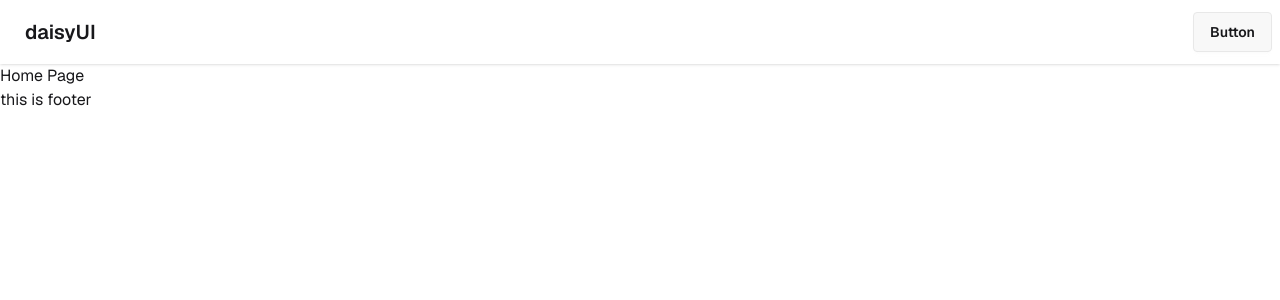
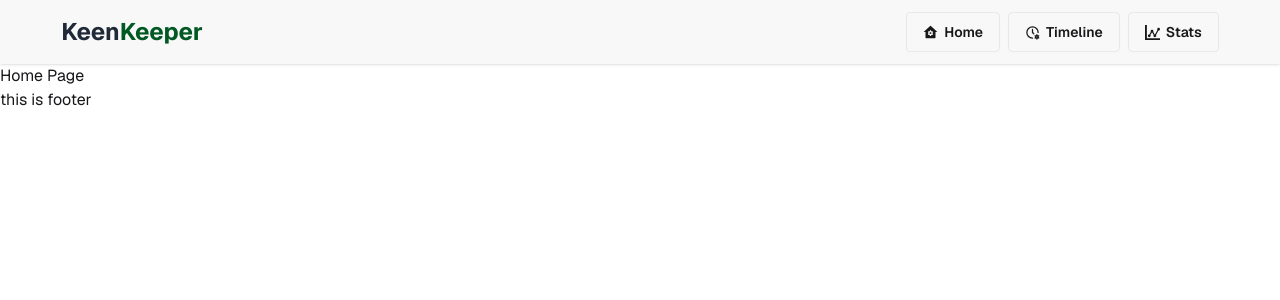
Before and after one commit to hridoy-web/KeenKeeper, a React (Vite) app: page / in a window 1280 px wide. Shown: the top 300 px of the page. Built offline with nearby package versions, Linux system fonts and the light colour scheme.

Commit message:
navbar design complete

```diff
--- a/src/components/Navbar.jsx
+++ b/src/components/Navbar.jsx
@@ -1,34 +1,51 @@
-import React from 'react';
+
+import { ImStatsDots } from 'react-icons/im';
+import { RiHomeGearFill } from 'react-icons/ri';
+import { TbClockCog } from 'react-icons/tb';
+import { NavLink } from 'react-router';
+
 
 const Navbar = () => {
+
+    const navbarLinks = (
+    <>
+      <li>
+        <NavLink to={'/'} className={({ isActive }) => `${isActive ? "text-white bg-green-500" : ""}`}>Home</NavLink>
+      </li>
+      <li>
+        <NavLink to={'/timeLine'} className={({ isActive }) => `${isActive ? "text-white bg-green-500" : ""}`}>Listed Books</NavLink>
+      </li>
+      <li>
+        <NavLink to={'/stats'} className={({ isActive }) => `${isActive ? "text-white bg-green-500" : ""}`}>Page to</NavLink>
+      </li>
+    </>
+  )
+
     return (
-        <div>
+        <div className='bg-base-200 shadow-sm'>
 
-            <div className="navbar bg-base-100 shadow-sm">
-  <div className="navbar-start">
-    <div className="dropdown">
-      <div tabIndex={0} role="button" className="btn btn-ghost lg:hidden">
-        <svg xmlns="http://www.w3.org/2000/svg" className="h-5 w-5" fill="none" viewBox="0 0 24 24" stroke="currentColor"> <path strokeLinecap="round" strokeLinejoin="round" strokeWidth="2" d="M4 6h16M4 12h8m-8 6h16" /> </svg>
+            <div className="navbar w-11/12 mx-auto flex justify-between ">
+                <div className="">
+                    <a className="text-2xl text-[#005822] font-bold"><span className='text-[#1F2937] '>Keen</span>Keeper</a>
+                </div>
+
+                <div className="dropdown dropdown-end">
+                    <div tabIndex={0} role="button" className="md:hidden ">
+                        <svg xmlns="http://www.w3.org/2000/svg" className="h-5 w-5 transition-all duration-300 ease-in-out" fill="none" viewBox="0 0 24 24" stroke="currentColor"> <path strokeLinecap="round" strokeLinejoin="round" strokeWidth="2" d="M4 6h16M4 12h8m-8 6h16" /> </svg>
                     </div>
                     <ul
-        tabIndex="-1"
-        className="menu menu-sm dropdown-content bg-base-100 rounded-box z-1 mt-3 w-52 p-2 shadow">
-        <li><a>Item 1</a></li>
-        <li>
-          <a>Parent</a>
-          <ul className="p-2">
-            <li><a>Submenu 1</a></li>
-            <li><a>Submenu 2</a></li>
-          </ul>
-        </li>
-        <li><a>Item 3</a></li>
+                        tabIndex="1"
+                        className="menu menu-sm dropdown-content bg-base-200 rounded-box z-50 mt-8 w-40 p-2 shadow ">
+                        <li><a><RiHomeGearFill/> Home</a></li>
+                        <li><a><TbClockCog /> Timeline</a></li>
+                        <li><a><ImStatsDots /> Stats</a></li>
                     </ul>
                 </div>
-    <a className="btn btn-ghost text-xl">daisyUI</a>
-  </div>
 
-  <div className="navbar-end">
-    <a className="btn">Button</a>
+                <div className="hidden md:flex gap-2 items-center ">
+                    <button className="btn"><RiHomeGearFill size={15} />Home</button>
+                    <button className="btn"><TbClockCog size={15} />Timeline</button>
+                    <button className="btn"><ImStatsDots size={15} />Stats</button>
                 </div>
             </div>
 
```
Lines whose indentation alone changed are shown as unchanged.
